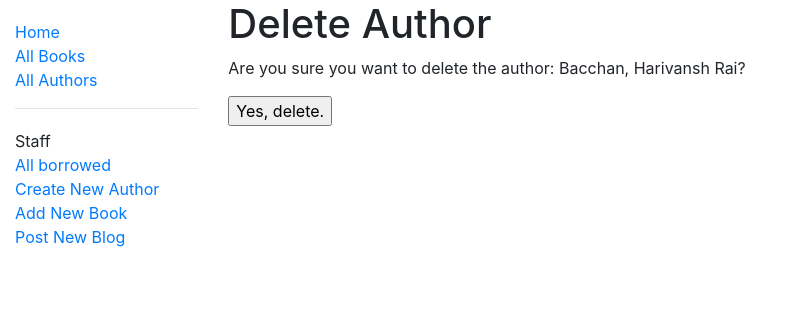
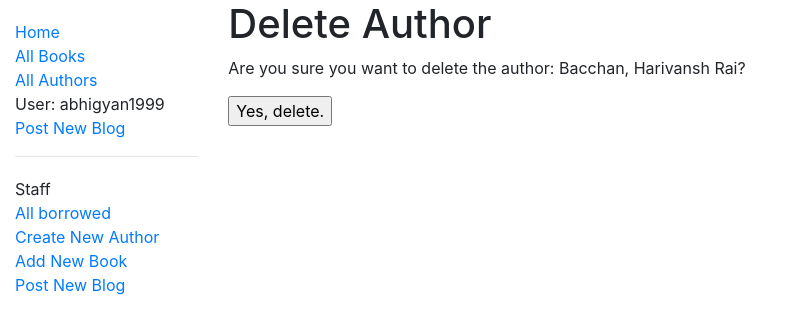
Before and after one commit to abhigyan709/mini-python-project-based-on-django-framework, a Django app: page /catalog/author/4/delete/ in a window 1280 px wide. Shown: the top 334 px of the page, without its empty margins (0-793 px from the left). Run offline with Django 3.2, Linux system fonts and the light colour scheme; a user stored in the database is signed in; data comes from the database, SQL or seed files in the repository; both versions use the stored data as it was after the commit; some libraries are stand-ins or nearby versions.

Commit message:
"All users can post blog on website"

```diff
--- a/locallibrary/catalog/templates/base_generic.html
+++ b/locallibrary/catalog/templates/base_generic.html
@@ -22,6 +22,10 @@
             <!-- <a class="active" href="{% url 'logout'%}?next={{request.path}}">Logout</a> -->
             <!-- <li><a class="active" href="{% url 'language' %}">Languages</a></li> -->
             <!-- <li><a class="active" href="{% url 'login' %}">LogIn</a></li> -->
+            {% if user.is_authenticated %}
+            <li> User: {{ user.get_username }}</li>
+            <li><a href="{% url 'blog_create' %}">Post New Blog</a></li>
+            {% endif %}
           <!--{% if user.is_authenticated %}
             <li>User: {{ user.get_username }}</li>
                <li><a href="{% url 'my-borrowed' %}">My Borrowed</a></li>
--- a/locallibrary/catalog/views.py
+++ b/locallibrary/catalog/views.py
@@ -63,7 +63,7 @@ class BlogDetailView(generic.DetailView):
 
     def blog_detail_view(request):
         blog = get_object_or_404(Blog)
-        return render(request, 'catalog/blog/blog_detail.html', context={'blog' : blog})
+        return render(request, 'catalog/blog/blog_detail.html', context={'blog': blog})
 
 
 class BlogCreate(PermissionRequiredMixin, CreateView):
```
Also changed, not shown: locallibrary/db.sqlite3.
